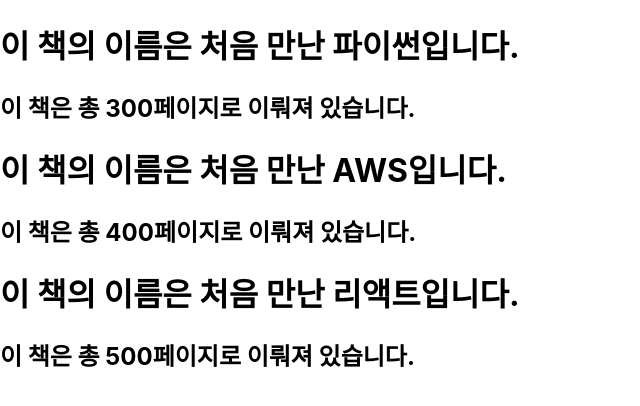
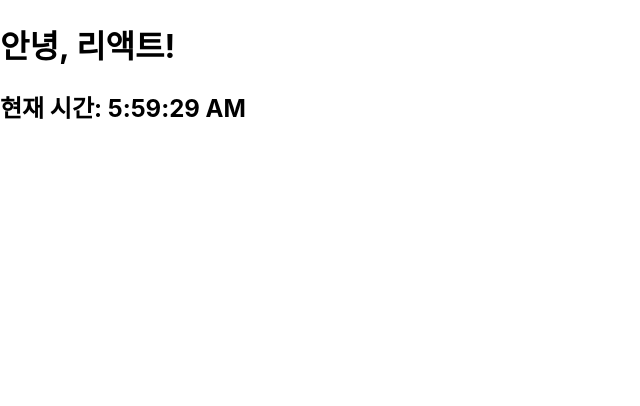
Before and after one commit to jeonguk29/React, a React (Create React App) app in the folder CODE/my-app/: page / in a window 1280 px wide. Shown: the top 406 px of the page, without its empty margins (0-640 px from the left). Built offline with nearby package versions, Linux system fonts and the light colour scheme.

Commit message:
엘리먼트의 불변성 새로운 엘리먼트를 생성해서 기존 엘리먼트를 바꿔치기 함 : 시계 만들기

```diff
--- /dev/null
+++ b/CODE/my-app/src/chapter_04/Clock.jsx
@@ -0,0 +1,12 @@
+import React from "react";
+
+function Clock(props) {
+    return (
+        <div>
+            <h1>안녕, 리액트!</h1>
+            <h2>현재 시간: {new Date().toLocaleTimeString()}</h2>
+        </div>
+    );
+}
+
+export default Clock;
--- a/CODE/my-app/src/index.js
+++ b/CODE/my-app/src/index.js
@@ -6,13 +6,15 @@ import reportWebVitals from './reportWebVitals';
 
 
 import Library from './chapter_03/Library';
+import Clock from './chapter_04/Clock';
 const root = ReactDOM.createRoot(document.getElementById('root'));
-root.render(
-  <React.StrictMode>
-    <Library />
-  </React.StrictMode>
-);
-
+setInterval(() => {
+  root.render(
+    <React.StrictMode>
+      <Clock />
+    </React.StrictMode>
+  );
+}, 1000);
 // If you want to start measuring performance in your app, pass a function
 // to log results (for example: reportWebVitals(console.log))
 // or send to an analytics endpoint. Learn more: https://bit.ly/CRA-vitals
```
